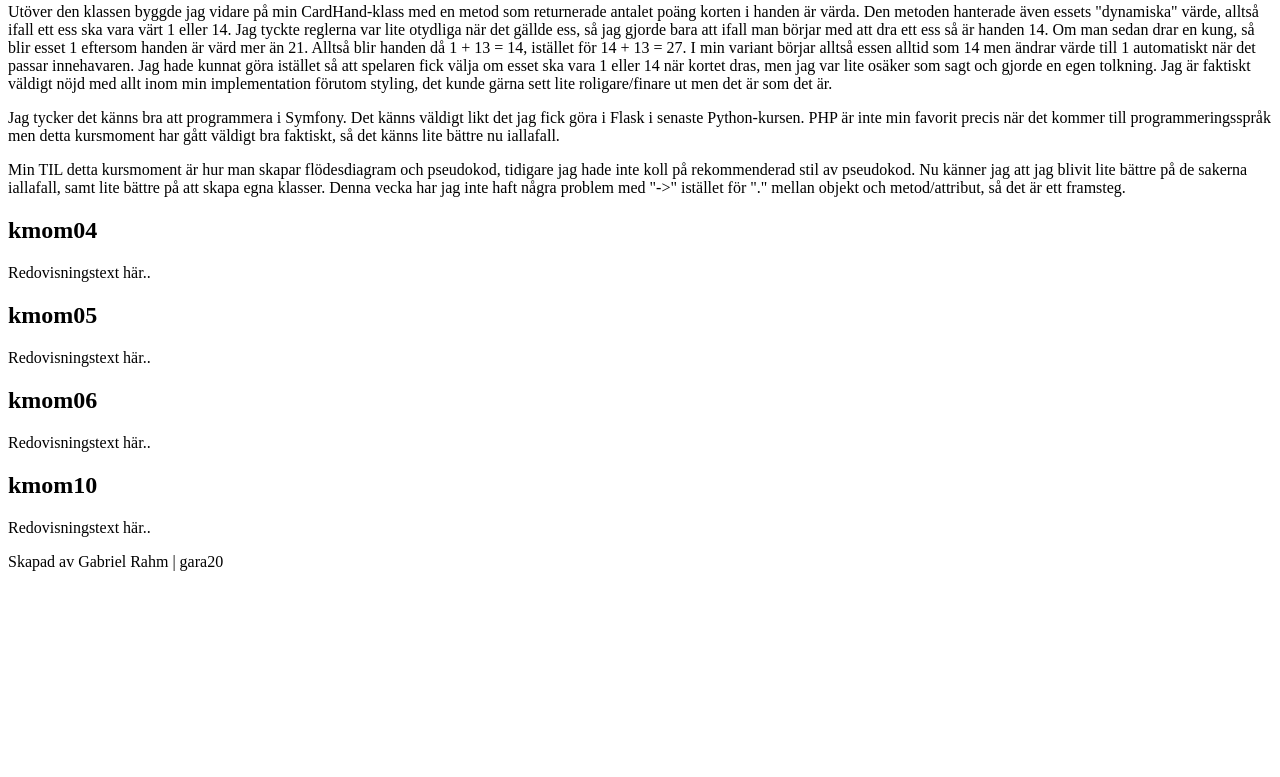
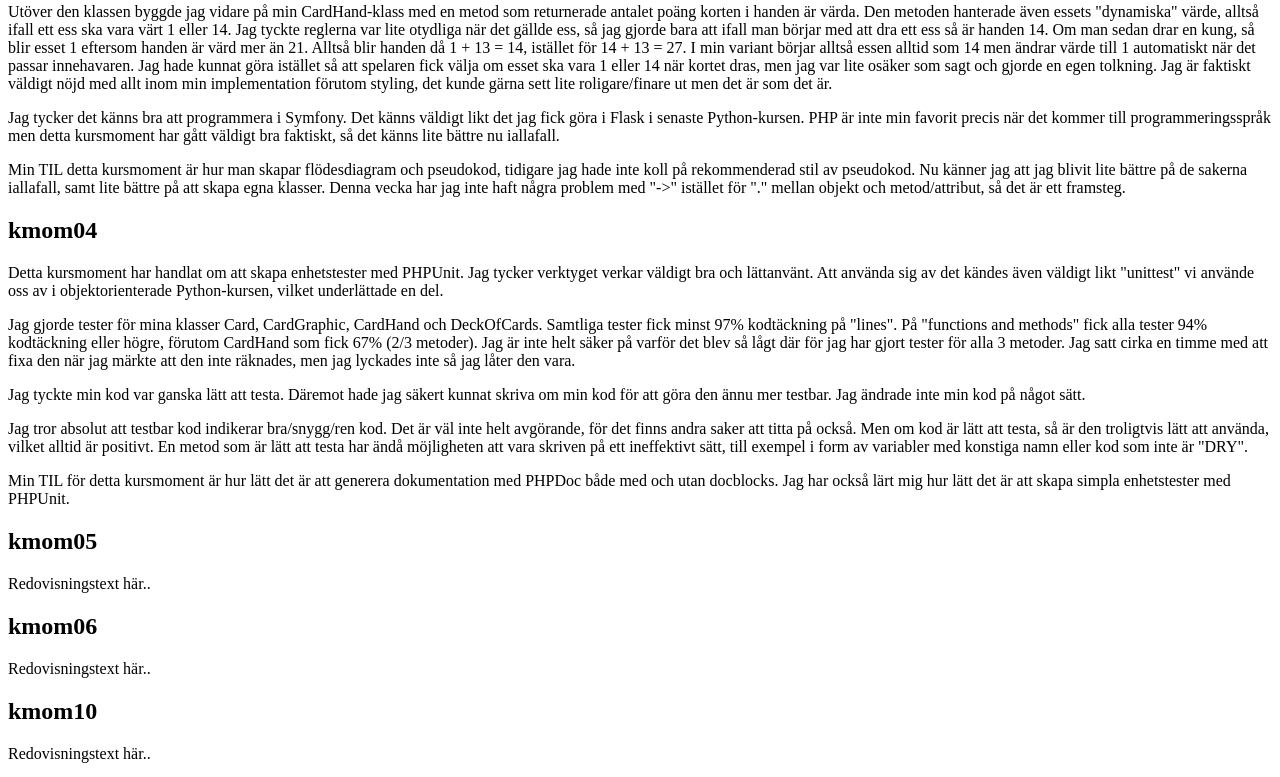
Before and after one commit to Bruffe/mvc-repo, a Symfony app: template templates/report.html.twig in a window 1280 px wide. Shown: the part 1145-1922 px from the top of the page. Before the commit the page ends 1716 px from the top, so only its background shows below. Run offline with Twig, Linux system fonts and the light colour scheme; the template is opened without the code that fills it, so the values that code supplies are empty; some libraries are stand-ins or nearby versions.

Commit message:
Made small changes to CardHandTest.php and added report

```diff
--- a/templates/report.html.twig
+++ b/templates/report.html.twig
@@ -77,7 +77,21 @@
     för "." mellan objekt och metod/attribut, så det är ett framsteg.</p>
 
     <h2 id="kmom04">kmom04</h2>
-    <p>Redovisningstext här..</p>
+    <p>Detta kursmoment har handlat om att skapa enhetstester med PHPUnit. Jag tycker verktyget verkar väldigt bra och
+    lättanvänt. Att använda sig av det kändes även väldigt likt "unittest" vi använde oss av i objektorienterade
+    Python-kursen, vilket underlättade en del.</p>
+    <p>Jag gjorde tester för mina klasser Card, CardGraphic, CardHand och DeckOfCards. Samtliga tester fick minst 97% kodtäckning
+    på "lines". På "functions and methods" fick alla tester 94% kodtäckning eller högre, förutom CardHand som fick 67%
+    (2/3 metoder). Jag är inte helt säker på varför det blev så lågt där för jag har gjort tester för alla 3 metoder. Jag satt
+    cirka en timme med att fixa den när jag märkte att den inte räknades, men jag lyckades inte så jag låter den vara.</p>
+    <p>Jag tyckte min kod var ganska lätt att testa. Däremot hade jag säkert kunnat skriva om min kod för att göra den ännu
+    mer testbar. Jag ändrade inte min kod på något sätt.</p>
+    <p>Jag tror absolut att testbar kod indikerar bra/snygg/ren kod. Det är väl inte helt avgörande, för det finns andra
+    saker att titta på också. Men om kod är lätt att testa, så är den troligtvis lätt att använda, vilket alltid är positivt.
+    En metod som är lätt att testa har ändå möjligheten att vara skriven på ett ineffektivt sätt, till exempel i form av
+    variabler med konstiga namn eller kod som inte är "DRY".</p>
+    <p>Min TIL för detta kursmoment är hur lätt det är att generera dokumentation med PHPDoc både med och utan docblocks.
+    Jag har också lärt mig hur lätt det är att skapa simpla enhetstester med PHPUnit.</p>
 
     <h2 id="kmom05">kmom05</h2>
     <p>Redovisningstext här..</p>
```
Also changed, not shown: tests/Card/CardHandTest.php (+6 -6 lines), 1 other file.
